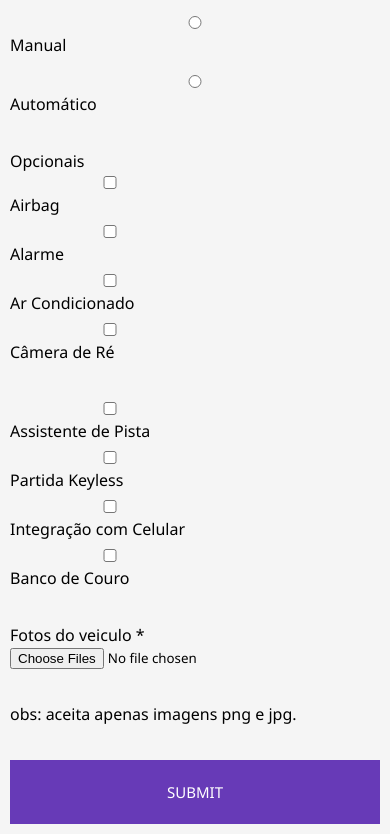
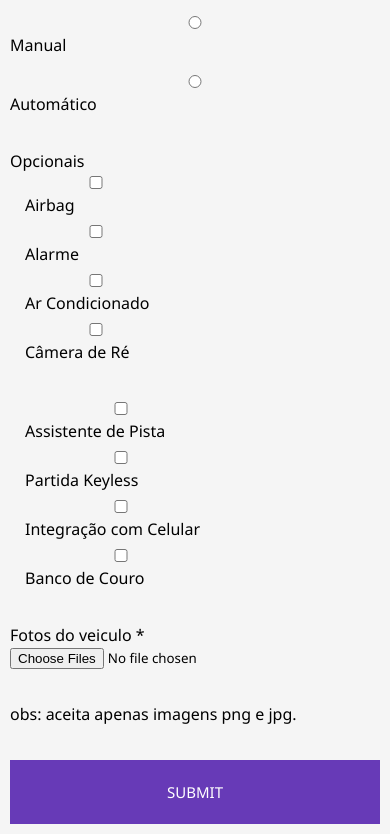
Before and after one commit to FabianoR16/teste, a plain HTML site: page index.html in a window 390 px wide. Shown: the part 1202-2036 px from the top of the page. Drawn offline with Linux system fonts and the light colour scheme.

Commit message:
Add files via upload

```diff
--- a/style.css
+++ b/style.css
@@ -22,7 +22,7 @@ main {
     width: 100%;
     min-height: 1500px;
     background-color: whitesmoke;
-    padding: 20px;
+    padding: 20px;  /* ✅ padding geral resolve os "left" */
 }
 
 h1 {
@@ -70,10 +70,13 @@ h1 {
     margin: 0 30px 30px 0;
 }
 
+.optional-list {
+    padding-left: 20px; /* ✅ lista bem alinhada */
+}
+
 .optional-list li {
-    list-style: none;
     margin-bottom: 5px;
-    width: 200px;
+    list-style-type: none;
 }
 
 input[type="text"],
@@ -134,4 +137,7 @@ textarea {
         width: 100%;
         max-width: 100%;
     }
+    .optional-list {
+        padding-left: 15px; /* ✅ ainda bem alinhada no celular */
+    }
 }
```
